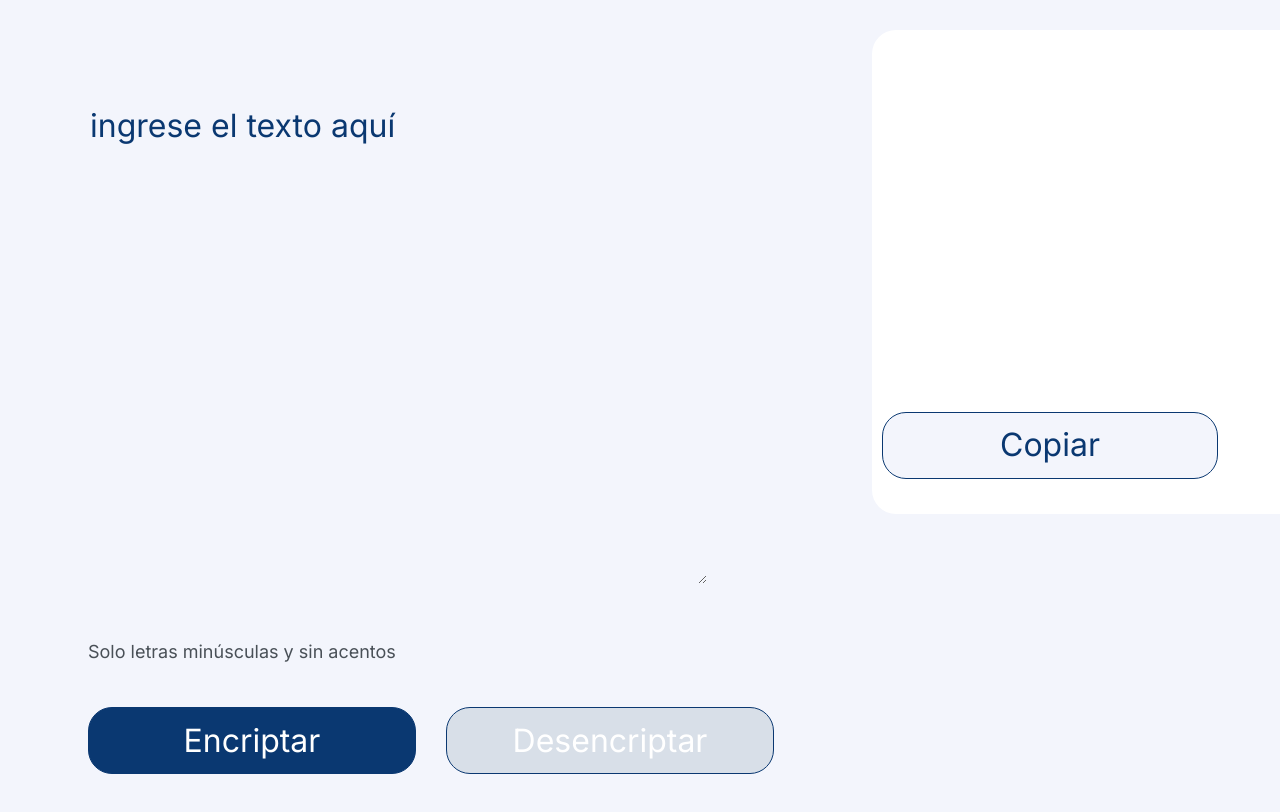
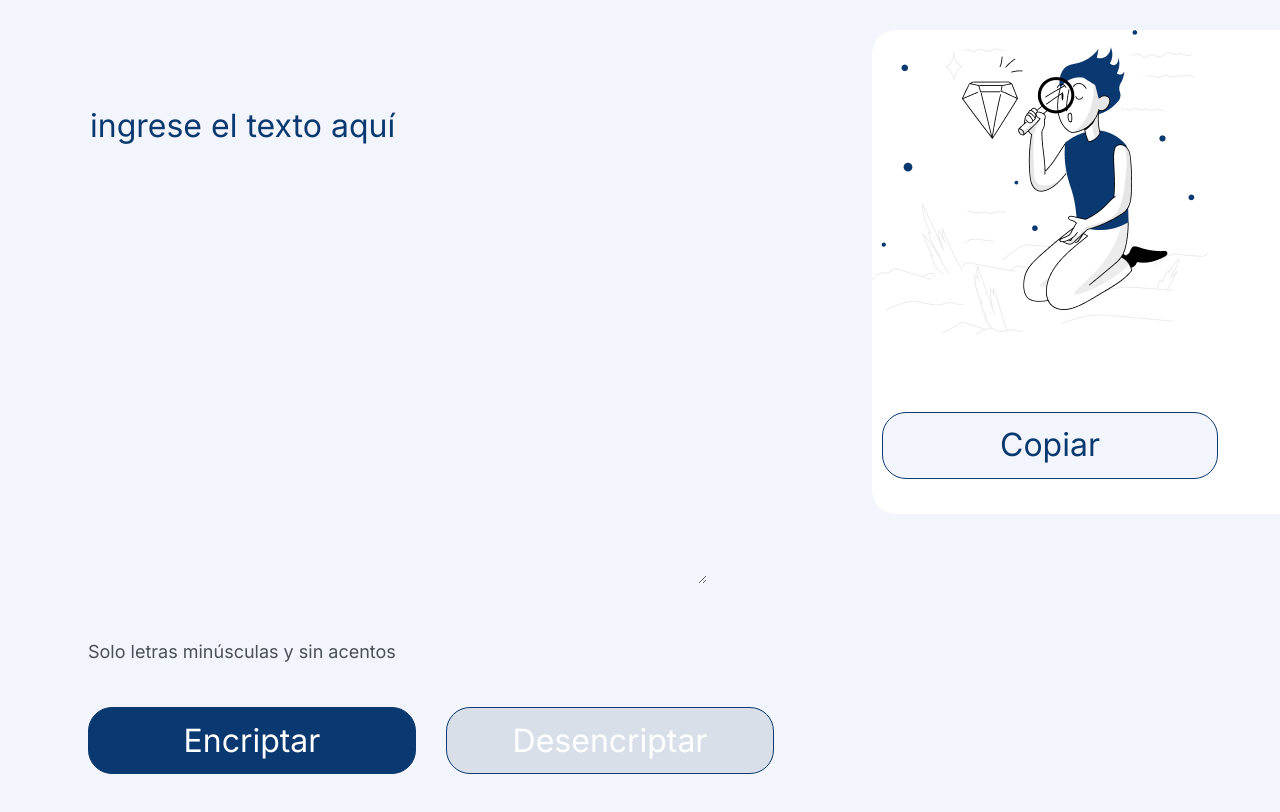
Before and after one commit to EricLeonelCorrea/encriptador, a plain HTML site: page index.html in a window 1280 px wide. Shown: the part 72-884 px from the top of the page. Drawn offline with Linux system fonts and the light colour scheme.

Commit message:
Update style.css

```diff
--- a/style.css
+++ b/style.css
@@ -32,7 +32,7 @@ main{
 
 .mensaje{
 	background:white;
-	background-image: url("imagenes/muñeco.png");
+	background-image: url("muñeco.png");
 	background-repeat:no-repeat;
 	border: none;
 	border-radius: 24px;
```
